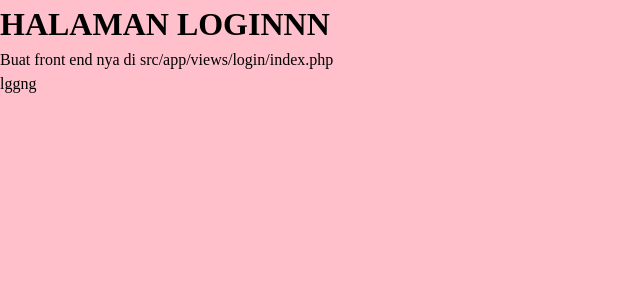
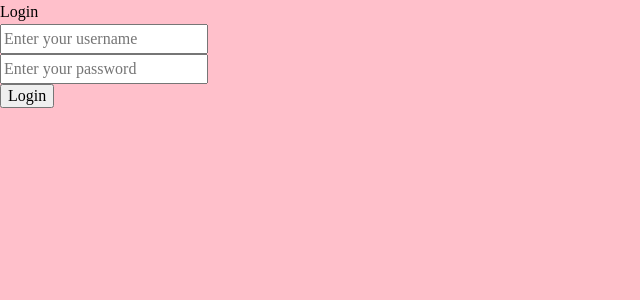
Before and after one commit to markus-langgeng/katalog-klien, a PHP site: page /katalog-klien/login in a window 1280 px wide. Shown: the top 300 px of the page, without its empty margins (0-640 px from the left). Run offline with PHP 8.4, Linux system fonts and the light colour scheme; data that the repository does not hold is empty.

Commit message:
add login

```diff
--- a/src/app/views/login/index.php
+++ b/src/app/views/login/index.php
@@ -1,3 +1,34 @@
-   <h1>HALAMAN LOGINNN</h1>
-   <p>Buat front end nya di src/app/views/login/index.php</p>
-   <p> <?= $data["nama"]; ?> </p>
+<!DOCTYPE html>
+    <html lang="en">
+    <head>
+        <meta charset="UTF-8">
+        <meta http-equiv="X-UA-Compatible" content="IE=edge">
+        <meta name="viewport" content="width=device-width, initial-scale=1.0">
+        <title>NONE</title>
+    </head>
+    <body>
+        <nav>
+    <div class="container">
+        <div class="forms">
+            <div class="form login">
+                <span class="title">Login</span>
+
+                <form action="#">
+                    <div class="input-field">
+                        <input type="text" placeholder="Enter your username" required>
+                    </div>
+                    <div class="input-field">
+                        <input type="password" class="password" placeholder="Enter your password" required>
+                        <i class="uil uil-lock icon"></i>
+                    </div>
+
+                    <div class="input-field button">
+                        <input type="button" value="Login">
+                    </div>
+                </form>
+            </div>
+        </div>
+    </div>
+</nav>
+</body>
+</html>
```
